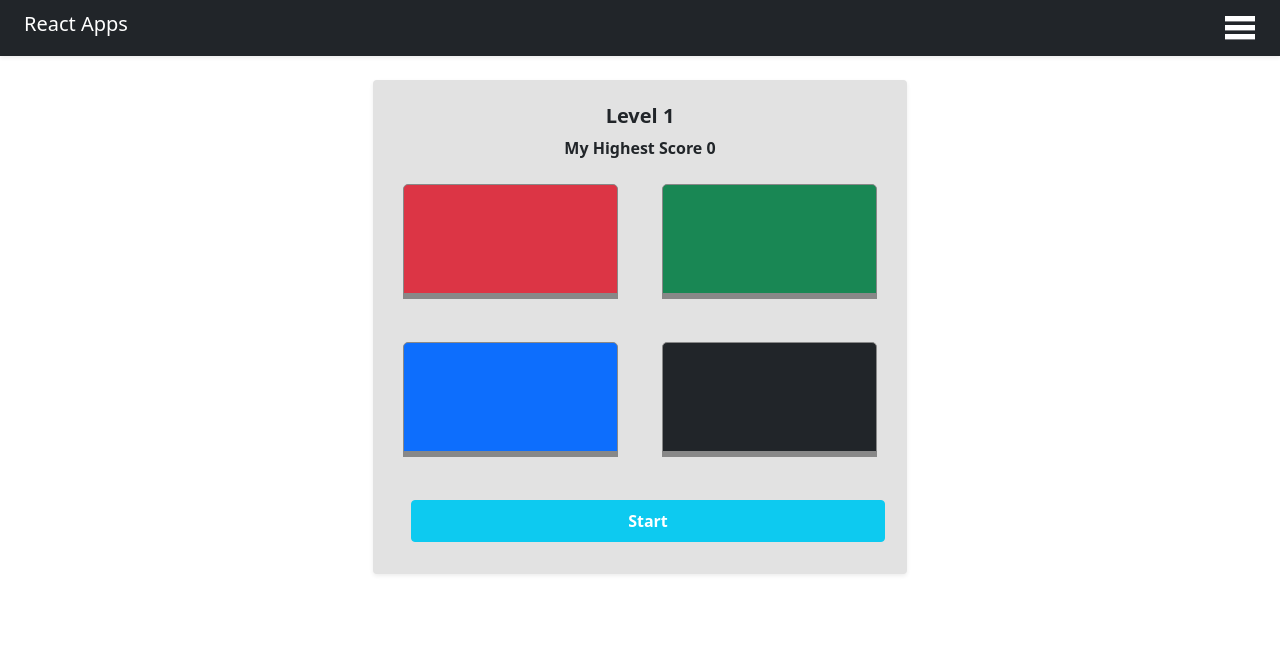
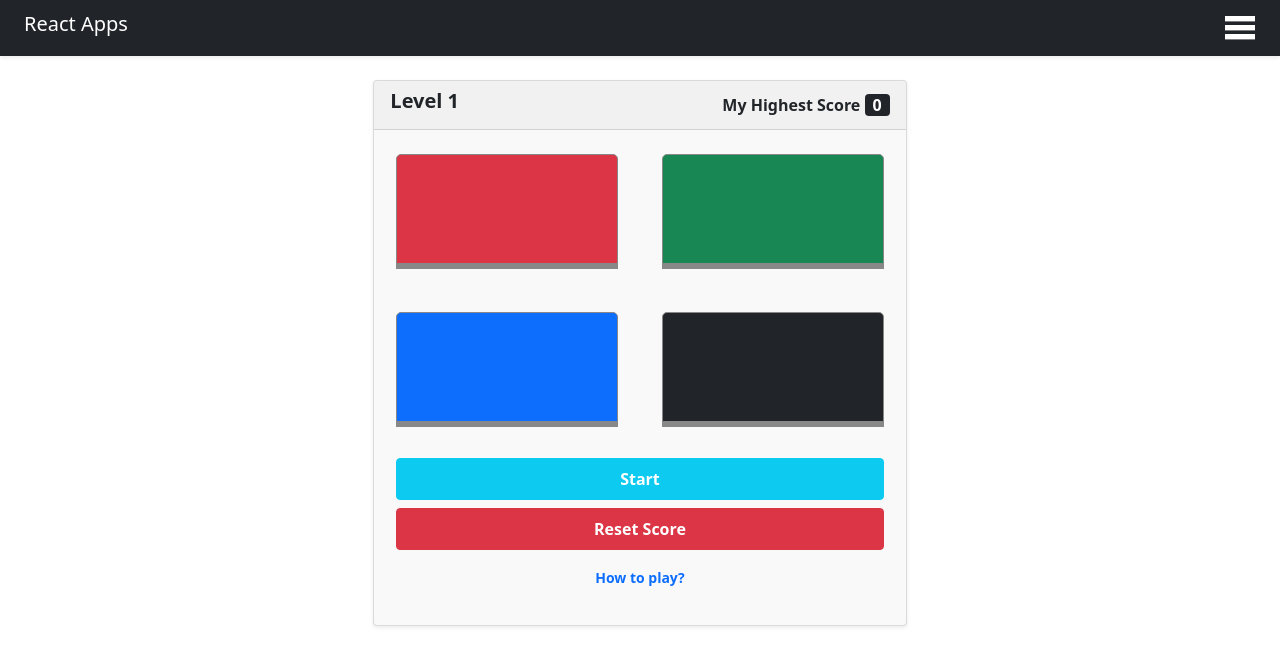
Before and after one commit to maulik46/react-blog, a React (Create React App) app: page /simon-game in a window 1280 px wide. Shown: the top 666 px of the page. Built offline with nearby package versions, Linux system fonts and the light colour scheme.

Commit message:
new changes and new page added

```diff
--- a/src/assets/css/index.css
+++ b/src/assets/css/index.css
@@ -40,6 +40,11 @@ body {
     left: 0px;
 }
 
+.person_does_not_exist_img {
+    width: 400px;
+    height: 400px;
+}
+
 @media screen and (max-width: 700px) {
     .set-model-with {
         width: 340px !important;
--- a/src/assets/css/simonGameCss.css
+++ b/src/assets/css/simonGameCss.css
@@ -28,7 +28,7 @@
     transition: All 250ms ease;
 }
 .buttonTile:hover {
-    opacity: 0.6;
+    opacity: 0.8;
     transition: 0.2s ease all;
 }
 
@@ -49,7 +49,7 @@
 }
 
 .buttonTile.active {
-    border: 10px solid #39ff14;
+    border: 10px solid #ababab;
 }
 
 .buttonTile.disabled {
--- a/src/components/Sidebar.js
+++ b/src/components/Sidebar.js
@@ -6,6 +6,7 @@ export default function Sidebar({ onClickMenu, onCloseMenu }) {
         { name: "Blog Todo", route: "/" },
         { name: "Number Game", route: "/number-game" },
         { name: "Simon Game", route: "/simon-game" },
+        { name: "Person Does Not Exist", route: "/person-does-not-exist" },
     ];
 
     return (
--- a/src/routes/RouterLinks.js
+++ b/src/routes/RouterLinks.js
@@ -4,6 +4,7 @@ import { Route, Switch } from "react-router-dom";
 import Index from "../views/index";
 import NumberGame from "../views/NumberGame";
 import SimonGame from "../views/simonGame";
+import PersonDoesNotExist from "../views/PersonDoesNotExist";
 
 export default function RouterLinks() {
     return (
@@ -16,7 +17,10 @@ export default function RouterLinks() {
                     <NumberGame pageTitle="Number Game" />
                 </Route>
                 <Route path="/simon-game">
-                    <SimonGame />
+                    <SimonGame pageTitle="Simon Game" />
+                </Route>
+                <Route path="/person-does-not-exist">
+                    <PersonDoesNotExist pageTitle="Person does not exist" />
                 </Route>
             </Switch>
         </>
--- a/src/views/NumberGame.js
+++ b/src/views/NumberGame.js
@@ -13,7 +13,7 @@ export default function NumberGame({ pageTitle }) {
     const userNumber = useRef();
 
     const numberGameHelp = {
-        title: "Help",
+        title: "How to play?",
         description: `<strong>1.</strong> First enter number between 1 to 100.<br/>
         <strong>2.</strong> Press Check button to check your answer.<br/>
         <strong>3.</strong> You will get hint every time you press Check button.<br/>
--- /dev/null
+++ b/src/views/PersonDoesNotExist.js
@@ -0,0 +1,29 @@
+import React, { useEffect } from "react";
+
+export default function Index({ pageTitle }) {
+    useEffect(() => {
+        document.title = pageTitle;
+    }, []);
+    return (
+        <React.Fragment>
+            <div className="text-center mt-4 mb-3">
+                <h4>This person does not exist</h4>
+            </div>
+            <div className="d-flex justify-content-center align-items-center">
+                <img
+                    className="person_does_not_exist_img img-thumbnail"
+                    src="https://thispersondoesnotexist.com/image"
+                    alt="Flowers"
+                />
+            </div>
+            <div className="text-center">
+                <button
+                    className="mt-2 btn btn-link text-decoration-none px-3 fw-bold"
+                    onClick={() => window.location.reload()}
+                >
+                    Next
+                </button>
+            </div>
+        </React.Fragment>
+    );
+}
--- a/src/views/simonGame.js
+++ b/src/views/simonGame.js
@@ -1,7 +1,9 @@
-import React, { useState } from "react";
+import React, { useEffect, useState } from "react";
+import BlogModel from "../components/BlogModel";
+import BackDrop from "../components/BackDrop";
 import "../assets/css/simonGameCss.css";
 
-export default function SimonGame() {
+export default function SimonGame({ pageTitle }) {
     let [gameLevel, setGameLevel] = useState(0);
     let [isGameOn, setisGameOn] = useState(false);
     let [isCheckOn, setisCheckOn] = useState(true);
@@ -10,8 +12,31 @@ export default function SimonGame() {
     );
     let [userSequence, setUserSequence] = useState([]);
     let [startBtnText, setStartBtnText] = useState("Start");
-    let [myHighScore, setMyHighScore] = useState(0);
+    let [myHighScore, setMyHighScore] = useState(
+        localStorage.getItem("my_high_score") || 0
+    );
+    let [errorMsg, setErrorMsg] = useState({ message: null, status: false });
+    const [isOpenModel, setOpenModel] = useState(false);
 
+    const numberGameHelp = {
+        title: "How to play?",
+        description: `<strong>1.</strong> First press the start button.<br/>
+        <strong>2.</strong> Remember the sequence of the color tiles.<br/>
+        <strong>3.</strong> Then press the color tiles according to generated sequence.<br/>
+        <strong>4.</strong> If your sequence is matched with generated sequence, you will go to the next round.<br/>
+        <strong>5.</strong> After your sequence matched press the next round button.<br/>
+        <strong>6.</strong> To reset your highscore press the reset button. <br/>
+        `,
+    };
+
+    useEffect(() => {
+        document.title = pageTitle;
+        if (errorMsg.message) {
+            setTimeout(() => {
+                setErrorMsg({ message: null, status: false });
+            }, 2500);
+        }
+    }, [errorMsg]);
     function startGame() {
         setisGameOn(true);
 
@@ -53,16 +78,23 @@ export default function SimonGame() {
             const userValueString = userSequence.join("");
             const sequenceValueString = sequence.join("");
             if (userValueString === sequenceValueString) {
-                alert("Correct");
+                // alert("Correct");
+                setErrorMsg({
+                    message: "Your answer is correct.!",
+                    status: true,
+                });
                 document.querySelector("#startBtn").textContent = "Next Round";
 
                 setStartBtnText("Next Round");
                 setGameLevel(gameLevel + 1);
 
+                let myHighScore = localStorage.getItem("my_high_score");
+                if (myHighScore < gameLevel + 1) {
                     localStorage.setItem(
                         "my_high_score",
                         JSON.stringify(gameLevel + 1)
                     );
+                }
 
                 setMyHighScore(gameLevel + 1);
 
@@ -71,7 +103,12 @@ export default function SimonGame() {
                 // console.log({ createSequence });
                 setSequence([...sequence, createSequence]);
             } else {
-                alert("In-Correct");
+                // alert("In-Correct");
+
+                setErrorMsg({
+                    message: "Your answer is in-correct.!",
+                    status: false,
+                });
                 document.querySelector("#startBtn").textContent = "Start Again";
 
                 setStartBtnText("Start Again");
@@ -86,7 +123,11 @@ export default function SimonGame() {
 
             setisCheckOn(true);
         } else {
-            alert("Please Click the Tiles..!");
+            // alert("Please Click the Tiles..!");
+            setErrorMsg({
+                message: "Please click the color tiles..!",
+                status: false,
+            });
         }
     }
 
@@ -94,29 +135,44 @@ export default function SimonGame() {
         setUserSequence([...userSequence, value]);
     }
 
-    // function resetHighScore() {
-    //     console.log("Cleared");
-    //     localStorage.removeItem("my_high_score", "0");
-    //     setMyHighScore(0);
-    // }
+    function resetHighScore() {
+        console.log("Cleared");
+        localStorage.removeItem("my_high_score");
+        setMyHighScore(0);
+    }
 
     return (
         <React.Fragment>
             <div>
                 <div className="d-flex justify-content-center align-items-center mt-4">
                     <div
-                        className="col-lg-5 col-md-6 col-11 px-2 py-4 rounded shadow-sm"
-                        style={{ backgroundColor: "#e2e2e2" }}
+                        className="card col-lg-5 col-md-6 col-11 pb-4 rounded shadow-sm"
+                        style={{ backgroundColor: "#f9f9f9" }}
                     >
+                        <div className="card-header navbar">
                             <h5 className="text-center fw-bold">
                                 Level {gameLevel === 0 ? 1 : gameLevel}
                             </h5>
                             <div className="text-center fw-bold">
                                 My Highest Score{" "}
-                            {myHighScore ||
-                                localStorage.getItem("my_high_score") ||
-                                0}
+                                <span className="bg-dark text-white px-2 rounded">
+                                    {localStorage.getItem("my_high_score") ||
+                                        myHighScore}
+                                </span>
                             </div>
+                        </div>
+                        {errorMsg.message && (
+                            <div
+                                className={`alert  mx-4 mt-3 mb-0 ${
+                                    errorMsg.status
+                                        ? `alert-success`
+                                        : `alert-danger`
+                                }`}
+                            >
+                                <span>{errorMsg.message}</span>
+                            </div>
+                        )}
+
                         <div className="row justify-content-around align-items-center mx-0">
                             <div
                                 id="tile_btn1"
@@ -139,27 +195,27 @@ export default function SimonGame() {
                                 className="col-5  bg-dark my-4 buttonTile disabled"
                             ></div>
                         </div>
-                        <div className="d-flex justify-content-center align-items-center mt-3">
+                        <div className="d-flex flex-column justify-content-center align-items-center mt-2">
                             {!isGameOn && (
-                                <div className="col-11">
                                 <button
                                     type="button"
                                     id="startBtn"
                                     onClick={startGame}
-                                        className="btn btn-info px-5 my-2 mx-2 py-2 text-white fw-bold col-12"
+                                    className="btn btn-info px-5 my-1 mx-2 py-2 text-white fw-bold col-11"
                                     disabled={isGameOn}
                                 >
                                     {startBtnText}
                                 </button>
-                                    {/* <button
+                            )}
+
+                            {!isGameOn && gameLevel === 0 && (
+                                <button
                                     type="button"
                                     onClick={resetHighScore}
-                                        className="btn btn-danger px-5 my-2 mx-2 py-2 text-white fw-bold col-12"
-                                        disabled={isGameOn}
+                                    className="btn btn-danger px-5 my-1 mx-2 py-2 text-white fw-bold col-11"
                                 >
                                     Reset Score
-                                    </button> */}
-                                </div>
+                                </button>
                             )}
 
                             {!isCheckOn && (
@@ -173,6 +229,24 @@ export default function SimonGame() {
                                     Check
                                 </button>
                             )}
+
+                            <button
+                                className="btn btn-link btn-sm text-decoration-none px-5 m-2 pt-1  col-11"
+                                onClick={() => setOpenModel(true)}
+                            >
+                                <strong>How to play?</strong>
+                            </button>
+
+                            {isOpenModel && (
+                                <BackDrop
+                                    model={
+                                        <BlogModel
+                                            {...numberGameHelp}
+                                            onClose={() => setOpenModel(false)}
+                                        />
+                                    }
+                                ></BackDrop>
+                            )}
                         </div>
                     </div>
                 </div>
```
Lines whose indentation alone changed are shown as unchanged.
